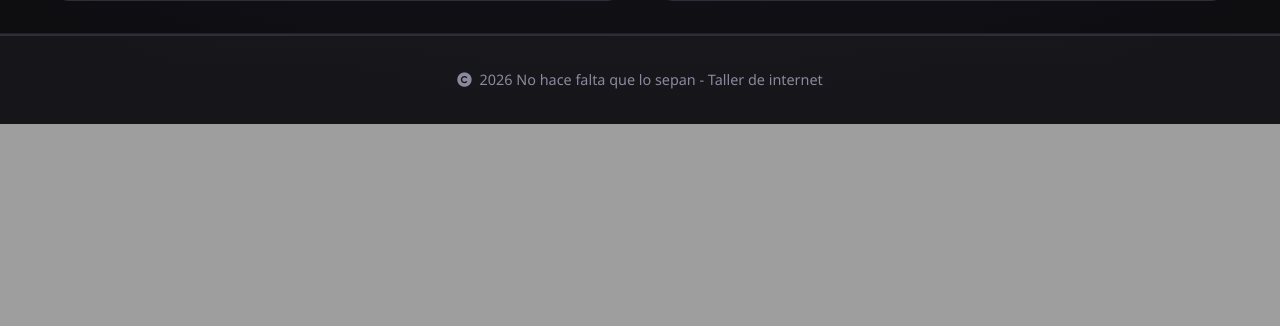
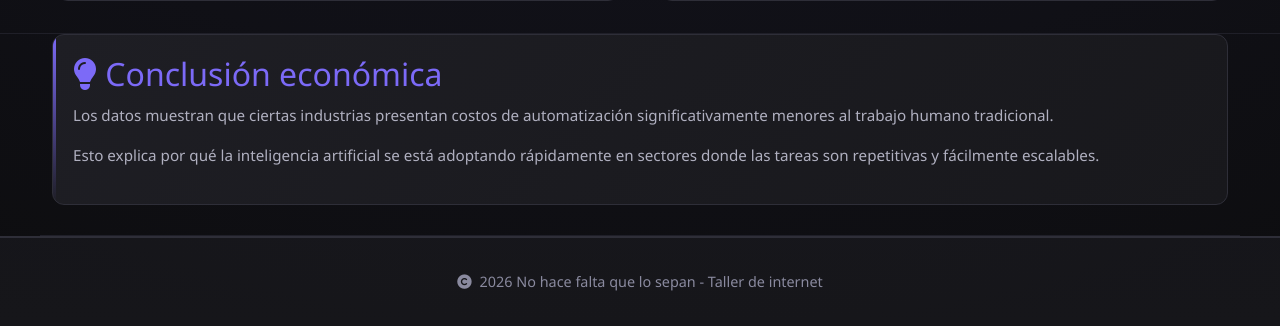
Before and after one commit to matiascena06/repogit, a Flask app: page /costos in a window 1280 px wide. Shown: the part 1182-1508 px from the top of the page. Before the commit the page ends 1306 px from the top, so only its background shows below. Run offline with Flask 3, Linux system fonts and the light colour scheme; parts of the project's set-up code (start-up, migrations or seed data) failed here and were passed over.

Commit message:
navbar corregida

```diff
--- a/templates/costos.html
+++ b/templates/costos.html
@@ -4,16 +4,36 @@
     <title>Costos</title>
     <link href="https://cdn.jsdelivr.net/npm/bootstrap@5.3.8/dist/css/bootstrap.min.css" rel="stylesheet">
     <link rel="stylesheet" href="https://cdnjs.cloudflare.com/ajax/libs/font-awesome/6.5.1/css/all.min.css">
+    <script src="https://cdn.jsdelivr.net/npm/bootstrap@5.3.8/dist/js/bootstrap.bundle.min.js"></script>
     <link rel="stylesheet" href="{{ url_for('static', filename='style.css') }}">
 </head>
 <body>
 
 <nav class="navbar navbar-expand-lg">
     <div class="container-fluid">
-        <a class="navbar-brand" href="{{ url_for('index') }}">IA vs Humano</a>
-        <div class="navbar-nav">
-            <a class="nav-link" href="{{ url_for('analisis') }}">Análisis</a>
-            <a class="nav-link active">Costos</a>
+        <a class="navbar-brand" href="{{ url_for('index') }}">
+            <i class="fa-brands fa-android"></i>
+            IA vs Humano
+            <i class="fa-solid fa-person-digging"></i>
+        </a>
+        <button class="navbar-toggler"
+                type="button"
+                data-bs-toggle="collapse"
+                data-bs-target="#navbarNav">
+            <span class="navbar-toggler-icon"></span>
+        </button>
+        <div class="collapse navbar-collapse" id="navbarNav">
+            <div class="navbar-nav ms-auto">
+                <a class="nav-link"
+                   href="{{ url_for('analisis') }}">
+                    <i class="fas fa-chart-line"></i>
+                    Análisis
+                </a>
+                <a class="nav-link active">
+                    <i class="fas fa-coins"></i>
+                    Costos
+                </a>
+            </div>
         </div>
     </div>
 </nav>
@@ -27,7 +47,6 @@
 
 <section id="graficos">
     <div class="container">
-
         <div class="info-box">
             <h2><i class="fas fa-chart-pie" style="margin-right: 10px;"></i>Análisis de costos</h2>
             <p>
@@ -35,9 +54,7 @@
                 Esto permite entender en qué casos la automatización resulta económicamente viable.
             </p>
         </div>
-
         <div class="graficos-grid">
-
             <div class="grafico-card">
                 <h3>Costo humano vs IA</h3>
                 <img src="{{ url_for('static', filename='plots/g1.png') }}">
@@ -46,7 +63,6 @@
                     Los puntos más bajos indican mayor eficiencia económica de la automatización.
                 </p>
             </div>
-
             <div class="grafico-card">
                 <h3>Sensibilidad al CapEx</h3>
                 <img src="{{ url_for('static', filename='plots/g3.png') }}">
@@ -55,10 +71,27 @@
                     Valores altos indican mayor dependencia de infraestructura tecnológica.
                 </p>
             </div>
-
         </div>
     </div>
 </section>
+
+<section class="container">
+    <div class="info-box">
+        <h2>
+            <i class="fas fa-lightbulb"></i>
+            Conclusión económica
+        </h2>
+        <p>
+            Los datos muestran que ciertas industrias presentan costos de automatización
+            significativamente menores al trabajo humano tradicional.
+        </p>
+        <p>
+            Esto explica por qué la inteligencia artificial se está adoptando rápidamente
+            en sectores donde las tareas son repetitivas y fácilmente escalables.
+        </p>
+    </div>
+</section>
+
 <footer>
     <div class="container-footer">
         <p><i class="fas fa-copyright" style="margin-right: 8px;"></i>2026 No hace falta que lo sepan - Taller de internet</p>
--- a/templates/subir_csv.html
+++ b/templates/subir_csv.html
@@ -5,6 +5,7 @@
     <title>Subir CSV</title>
     <link href="https://cdn.jsdelivr.net/npm/bootstrap@5.3.8/dist/css/bootstrap.min.css" rel="stylesheet">
     <link rel="stylesheet" href="https://cdnjs.cloudflare.com/ajax/libs/font-awesome/6.5.1/css/all.min.css">
+    <script src="https://cdn.jsdelivr.net/npm/bootstrap@5.3.8/dist/js/bootstrap.bundle.min.js"></script>
     <link rel="stylesheet" href="{{ url_for('static', filename='style.css') }}">
 </head>
 <body>
@@ -12,7 +13,9 @@
 <nav class="navbar navbar-expand-lg">
     <div class="container-fluid">
         <a class="navbar-brand" href="{{ url_for('index') }}">
+            <i class="fa-brands fa-android"></i>
             IA vs Humano
+            <i class="fa-solid fa-person-digging"></i>
         </a>
         <button class="navbar-toggler" type="button" data-bs-toggle="collapse" data-bs-target="#navbarNav">
             <span class="navbar-toggler-icon"></span>
@@ -65,6 +68,7 @@
         </form>
     </div>
 </section>
+
 <footer>
     <div class="container-footer">
         <p><i class="fas fa-copyright" style="margin-right: 8px;"></i>2026 No hace falta que lo sepan - Taller de internet</p>
```
Also changed, not shown: templates/analisis.html (+9 -2 lines), templates/index.html (+11 -21 lines), templates/riesgo.html (+25 -4 lines).
